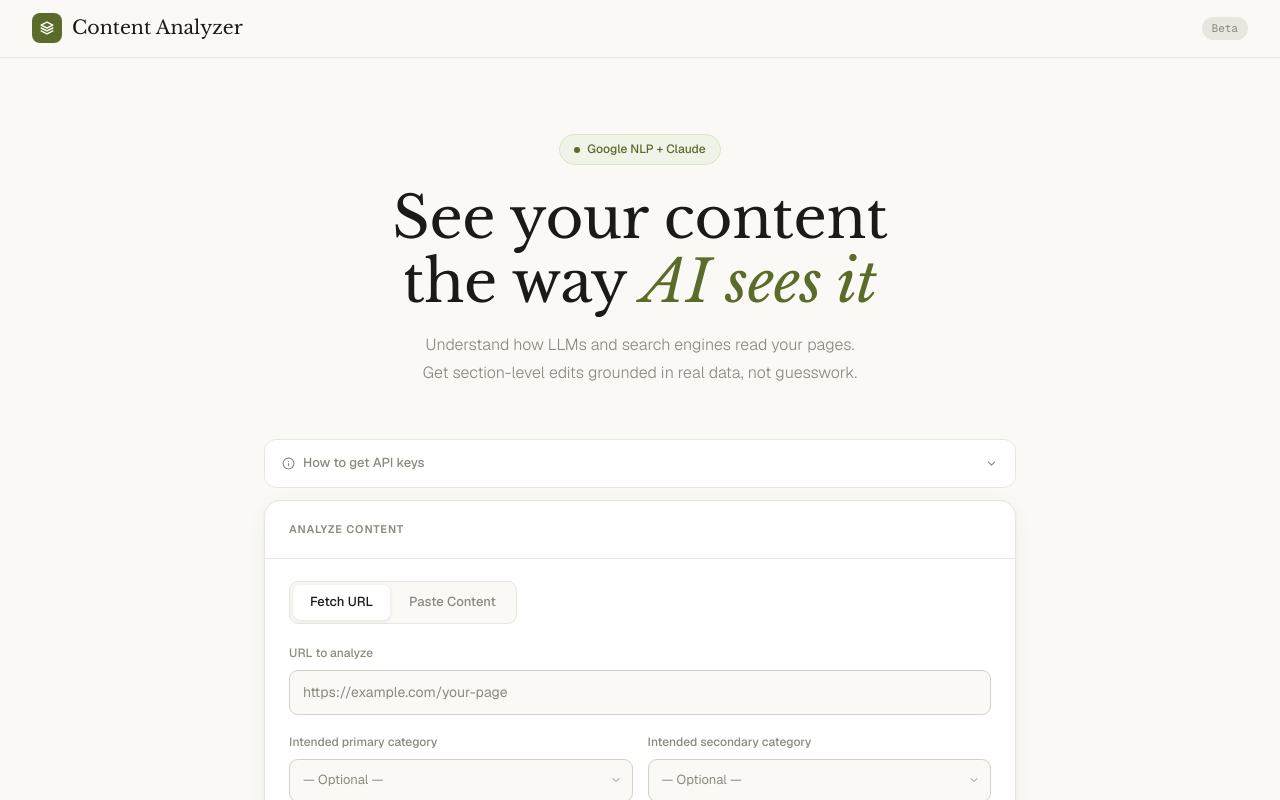
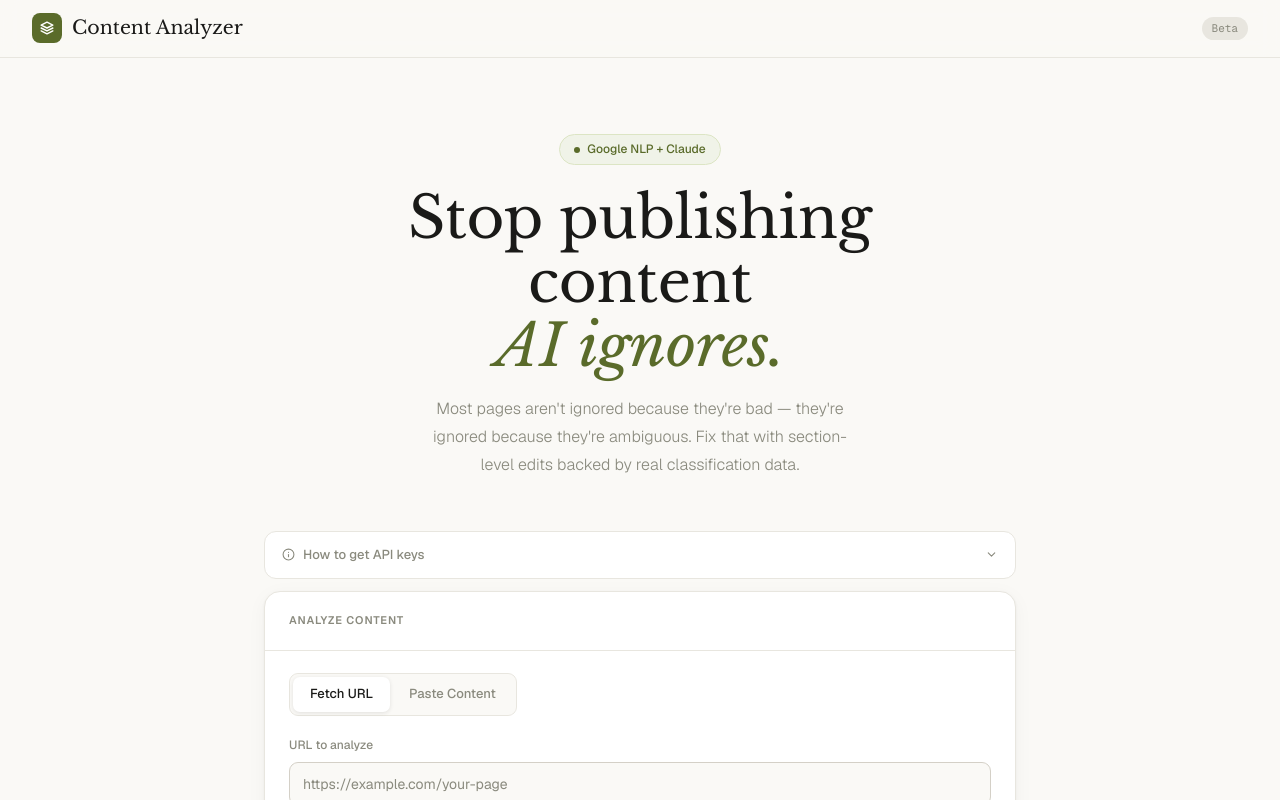
Before and after one commit to joeloquendo91-gif/content-llm-analyzer, a React (Vite) app: page / in a window 1280 px wide. Shown: the top 800 px of the page. Built offline with nearby package versions, Linux system fonts and the light colour scheme.

Commit message:
new headline content

```diff
--- a/src/App.jsx
+++ b/src/App.jsx
@@ -1219,8 +1219,8 @@ RULES:
 
       <div className="hero">
         <div className="hero-tag"><div className="hero-dot" />Google NLP + Claude</div>
-        <h1>See your content<br />the way <em>AI sees it</em></h1>
-        <p>Understand how LLMs and search engines read your pages. Get section-level edits grounded in real data, not guesswork.</p>
+        <h1>Stop publishing content<br /><em>AI ignores.</em></h1>
+        <p>Most pages aren't ignored because they're bad — they're ignored because they're ambiguous. Fix that with section-level edits backed by real classification data.</p>
       </div>
 
       <main className="main">
```
